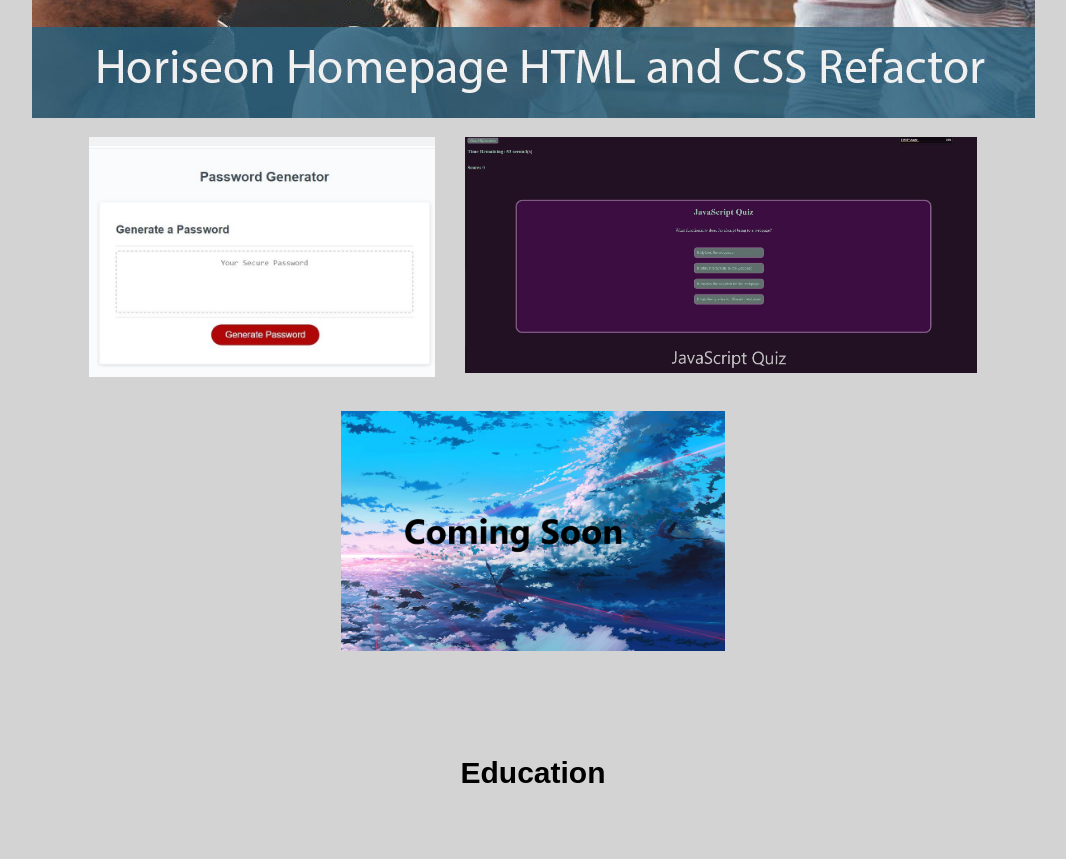
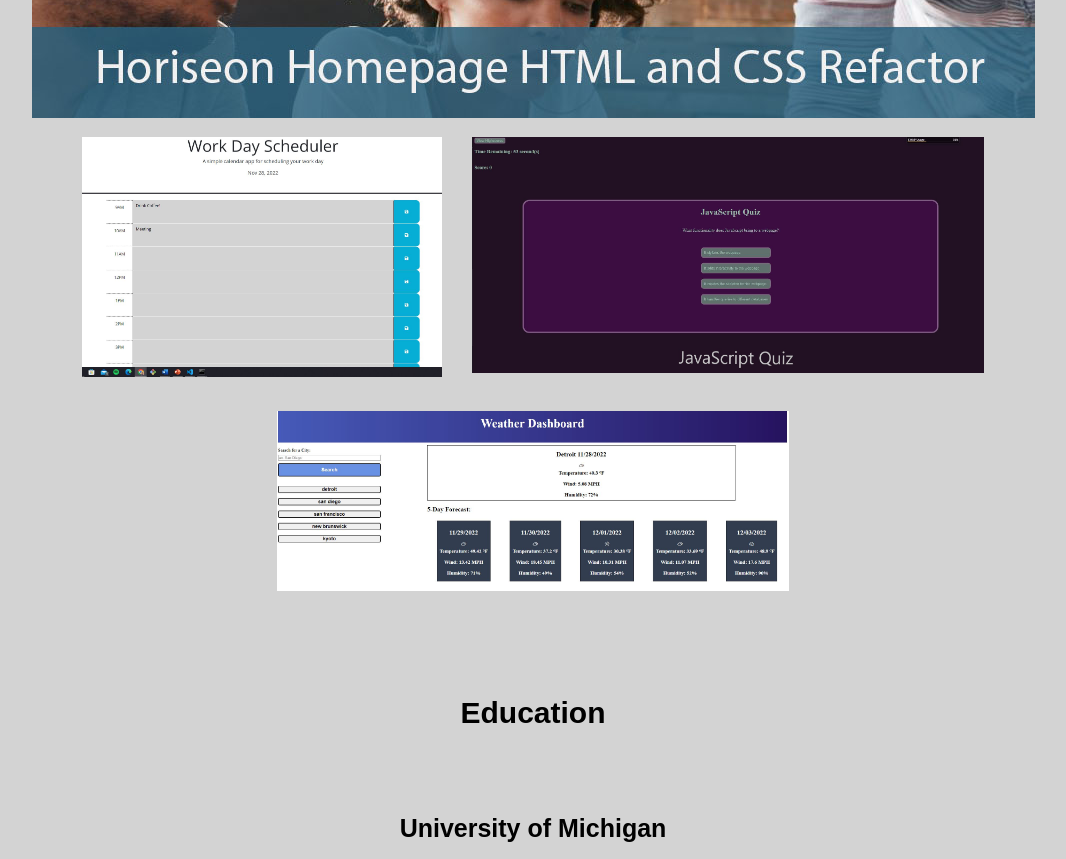
Before and after one commit to HumzaShaukat/MyPortfolio, a plain HTML site: page index.html in a window 1280 px wide. Shown: the part 2160-3019 px from the top of the page, without its empty margins (107-1173 px from the left). Drawn offline with Linux system fonts and the light colour scheme.

Commit message:
updated works list

```diff
--- a/index.html
+++ b/index.html
@@ -38,14 +38,14 @@
                         <img src="Assets/Horiseon.JPG">
             </section>
             <section class="portfolio1">
-                <a class= "card" href="https://humzashaukat.github.io/PasswordGenerator/" target="_blank">
-                    <img src="Assets/PassGen.JPG" alt="Image of an application that generates a password">
+                <a class= "card" href="https://humzashaukat.github.io/Work-Day-Scheduler/" target="_blank">
+                    <img src="Assets/workday.jpg" alt="Application that helps plan the 9-5 workday">
                 </a>
                 <a class= "card" href="https://humzashaukat.github.io/JavaScriptQuiz/" target="_blank">
                     <img src="Assets/jsquiz.jpg" alt="A quiz that uses JavaScript as its core code">
                 </a>
-                <a class= "card" href="#" target="_blank">
-                    <img src="Assets/placeholder.jpg" alt="Placeholder image of sunset">
+                <a class= "card" href="https://humzashaukat.github.io/WeatherDashboard/" target="_blank">
+                    <img src="Assets/weatherAPI.jpg" alt="Weather API tool">
                 </a>
             </section>
         </div>
```
Also changed, not shown: Assets/weatherAPI.jpg (added), Assets/workday.jpg (added).
